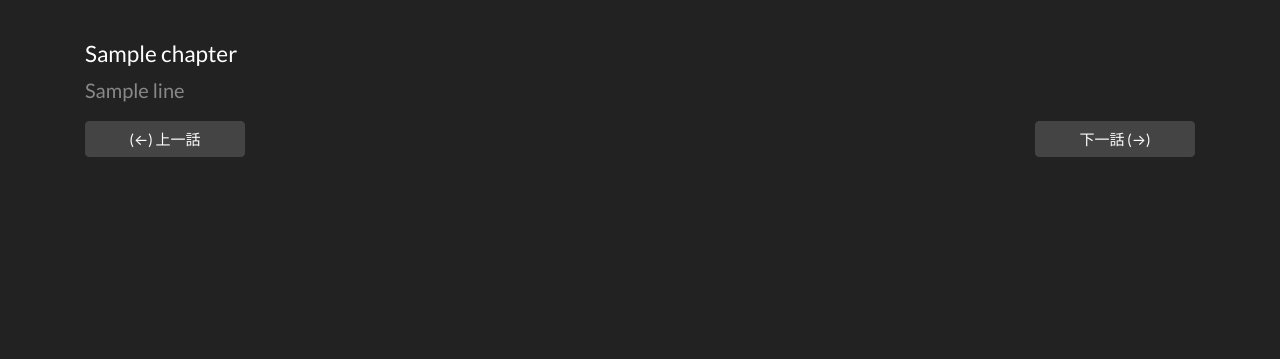
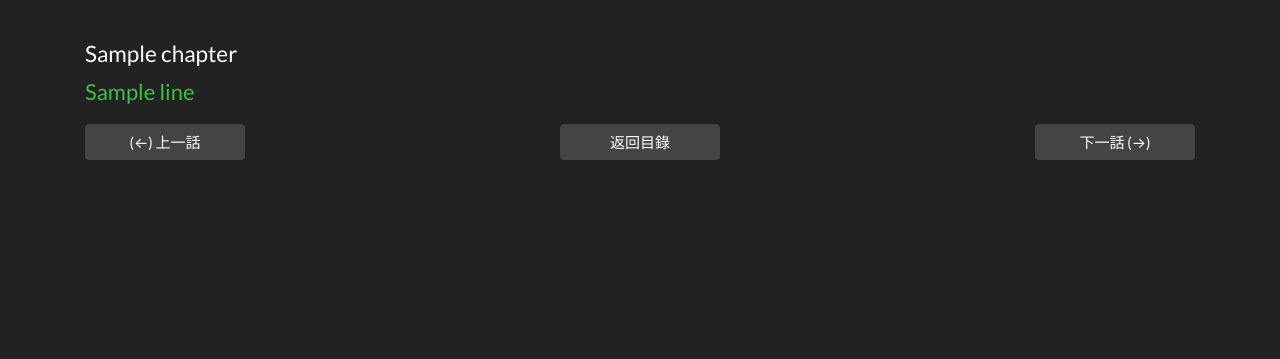
Before and after one commit to kcfang/novel-downloader, a Django app: template index/templates/view.html in a window 1280 px wide. Shown: the part 71-430 px from the top of the page. Run offline with Django 3.2, Linux system fonts and the light colour scheme; the template is opened without the code that fills it: most values are stand-ins (such as "Sample title", 1, 10 or a date in 2020); some libraries are stand-ins or nearby versions.

Commit message:
Fix UI bugs

```diff
--- a/index/templates/book.html
+++ b/index/templates/book.html
@@ -35,7 +35,7 @@
             <div class="row row-cols-6">
               {% for i in book.chapters %}
               <div class="col-sm-2 top">
-                <a href="/novel/online/{{book.id}}/{{i}}" type="button" class="btn btn-block btn-secondary">{{i}}</a>
+                <a href="/novel/book/{{book.id}}/{{i}}" type="button" class="btn btn-block btn-secondary">{{i}}</a>
               </div>
               {% endfor %}
             </div>
--- a/index/templates/view.html
+++ b/index/templates/view.html
@@ -5,7 +5,8 @@
 
 <style type="text/css" media="screen">
 .large {
-  font-size: 20px;
+  font-size: 22px;
+  color: #40bf40;
 }
 </style>
 
@@ -14,10 +15,10 @@ $(document).ready(function(){
   $(document).keydown(function(event){
     var keycode = (event.keyCode ? event.keyCode : event.which);
     if(keycode == '39'){
-      $(location).attr('href', '/novel/online/{{book.id}}/{{book.next}}')
+      $(location).attr('href', '/novel/book/{{book.id}}/{{book.next}}')
     }
     if(keycode == '37'){
-      $(location).attr('href', '/novel/online/{{book.id}}/{{book.priv}}')
+      $(location).attr('href', '/novel/book/{{book.id}}/{{book.priv}}')
     }
   });
 });
@@ -29,18 +30,21 @@ $(document).ready(function(){
   <div class="container">
     <h4 style="padding-top:10px;">{{book.chapter}}</h4>
     {% for line in book.text %}
-    <p class="text-muted large">{{line}}</p>
+    <p class="text large">{{line}}</p>
     {% endfor %}
     <div class="row justify-content-between">
       <div class="col-sm-2">
         {% if book.priv < 0 %}
-        <a href="/novel/online/{{book.id}}/{{book.priv}}" type="button" class="disabled btn btn-block btn-secondary">(←) 上一話</a>
+        <a href="/novel/book/{{book.id}}/{{book.priv}}" type="button" class="disabled btn btn-block btn-secondary">(←) 上一話</a>
         {% else %}
-        <a href="/novel/online/{{book.id}}/{{book.priv}}" type="button" class="btn btn-block btn-secondary">(←) 上一話</a>
+        <a href="/novel/book/{{book.id}}/{{book.priv}}" type="button" class="btn btn-block btn-secondary">(←) 上一話</a>
         {% endif %}
       </div>
       <div class="col-sm-2">
-        <a href="/novel/online/{{book.id}}/{{book.next}}" id="next" type="button" class="btn btn-block btn-secondary">下一話 (→)</a>
+        <a href="/novel/book/{{book.id}}" id="next" type="button" class="btn btn-block btn-secondary">返回目錄</a>
+      </div>
+      <div class="col-sm-2">
+        <a href="/novel/book/{{book.id}}/{{book.next}}" id="next" type="button" class="btn btn-block btn-secondary">下一話 (→)</a>
       </div>
     </div>
   </div>
--- a/index/urls.py
+++ b/index/urls.py
@@ -19,7 +19,7 @@ from . import views
 urlpatterns = [
     url(r'^$', views.index),
     url(r'^novels/(.*)$', views.get_novels),
-    url(r'^online/(.*)/(\d*)$', views.get_online),
+    url(r'^book/(.*)/(\d*)$', views.get_online),
     url(r'^book/(.*)$', views.get_book),
     url(r'^download$', views.download),
 ]
--- a/novel/settings.py
+++ b/novel/settings.py
@@ -24,7 +24,7 @@ BASE_DIR = os.path.dirname(os.path.dirname(os.path.abspath(__file__)))
 SECRET_KEY = 'kxmar1^i3+%m=gbgvn-+yzm^3ksl(^&fw)+u2gra6*w4n!p6@9'
 
 # SECURITY WARNING: don't run with debug turned on in production!
-DEBUG = False
+DEBUG = True
 
 ALLOWED_HOSTS = ['gg.csie.org']
 
```
Also changed, not shown: downloader/crawler/spiders/czbooks.py (+12 -7 lines), downloader/run.py (+8 -2 lines), index/views.py (+14 -5 lines), downloader/template/cover.jpg (added), 1 other file.
